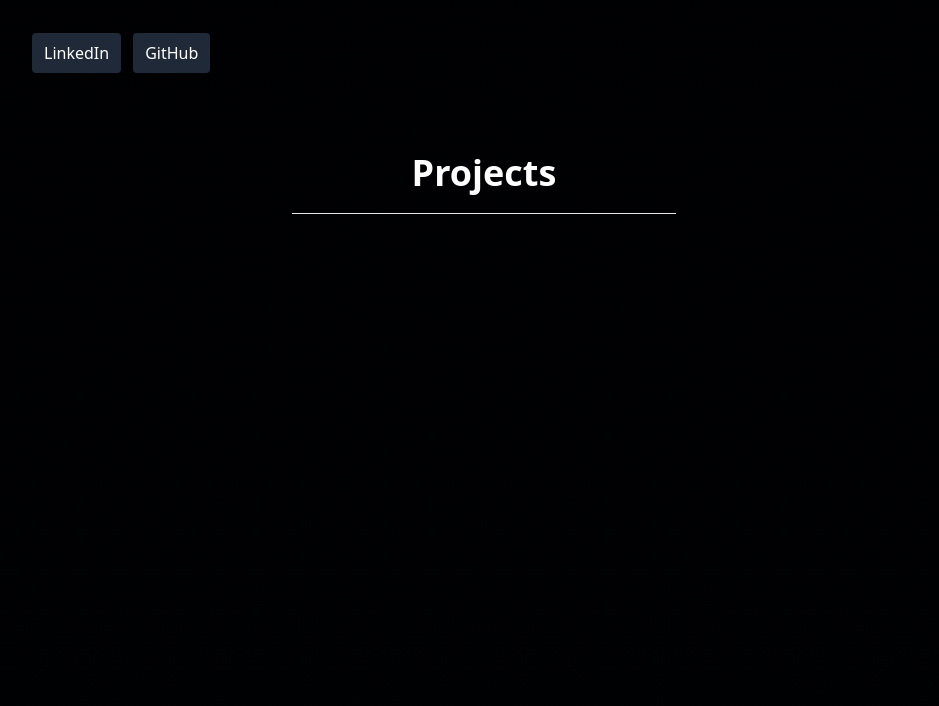
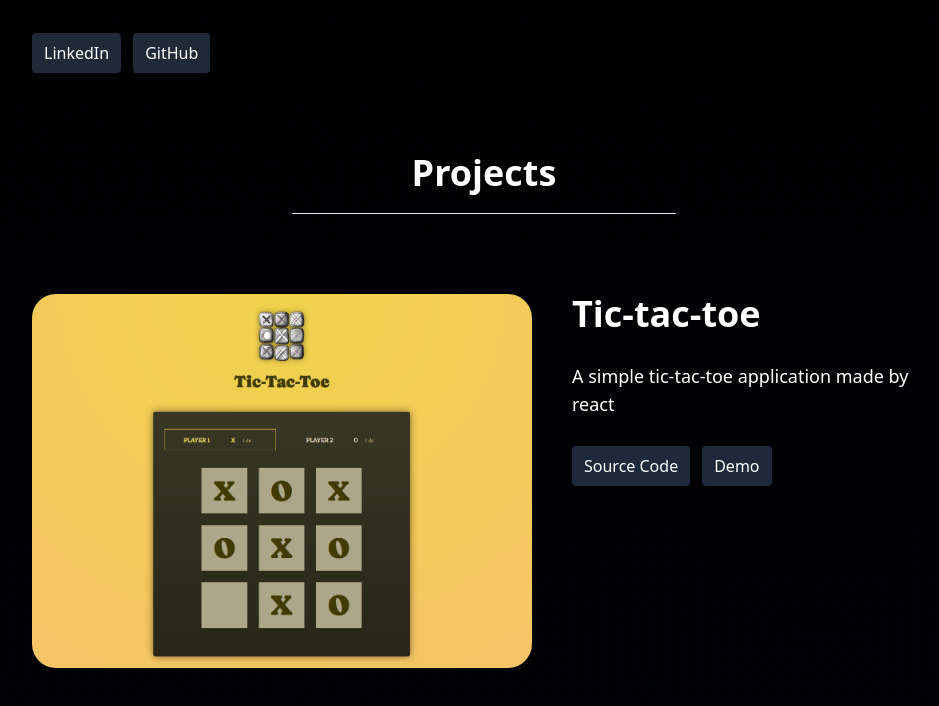
Before and after one commit to fitrahidayaat/fitrahidayaat.github.io, a website: page index.html in a window 1280 px wide. Shown: the part 823-1529 px from the top of the page, without its empty margins (156-1095 px from the left). Drawn offline with Linux system fonts and the light colour scheme.

Commit message:
add tic-tac-toe project

```diff
--- a/index.html
+++ b/index.html
@@ -86,6 +86,35 @@
             <h2 class="text-4xl font-bold">Projects</h2>
             <hr class="bg-white h-[0.3px] w-96 mt-5" />
             <div class="flex items-center gap-32 mt-20 flex-col w-full">
+                <div id="tic-tac-toe" class="flex w-full gap-10">
+                    <img
+                        src="./img/tic-tac-toe.png"
+                        class="rounded-3xl"
+                        width="500"
+                    />
+                    <div class="flex flex-col gap-7">
+                        <h3 class="text-4xl font-bold">
+                            Tic-tac-toe
+                        </h3>
+                        <p class="text-lg">
+                            A simple tic-tac-toe application made by react
+                        </p>
+
+                        <div class="flex gap-3">
+                            <a
+                                href="https://github.com/fitrahidayaat/tic-tac-toe"
+                                class="px-3 py-2 bg-slate-800 hover:bg-slate-900 rounded"
+                                >Source Code</a
+                            >
+                            <a
+                                href="https://tic-tac-toe-henna-ten-59.vercel.app/"
+                                class="px-3 py-2 bg-slate-800 hover:bg-slate-900 rounded"
+                                >Demo</a
+                            >
+                        </div>
+                    </div>
+                </div>
+
                 <div id="algorithms-visualizer" class="flex w-full gap-10">
                     <img
                         src="./img/algorithms-visualizer.png"
```
Also changed, not shown: css/output.css, img/tic-tac-toe.png (added).
